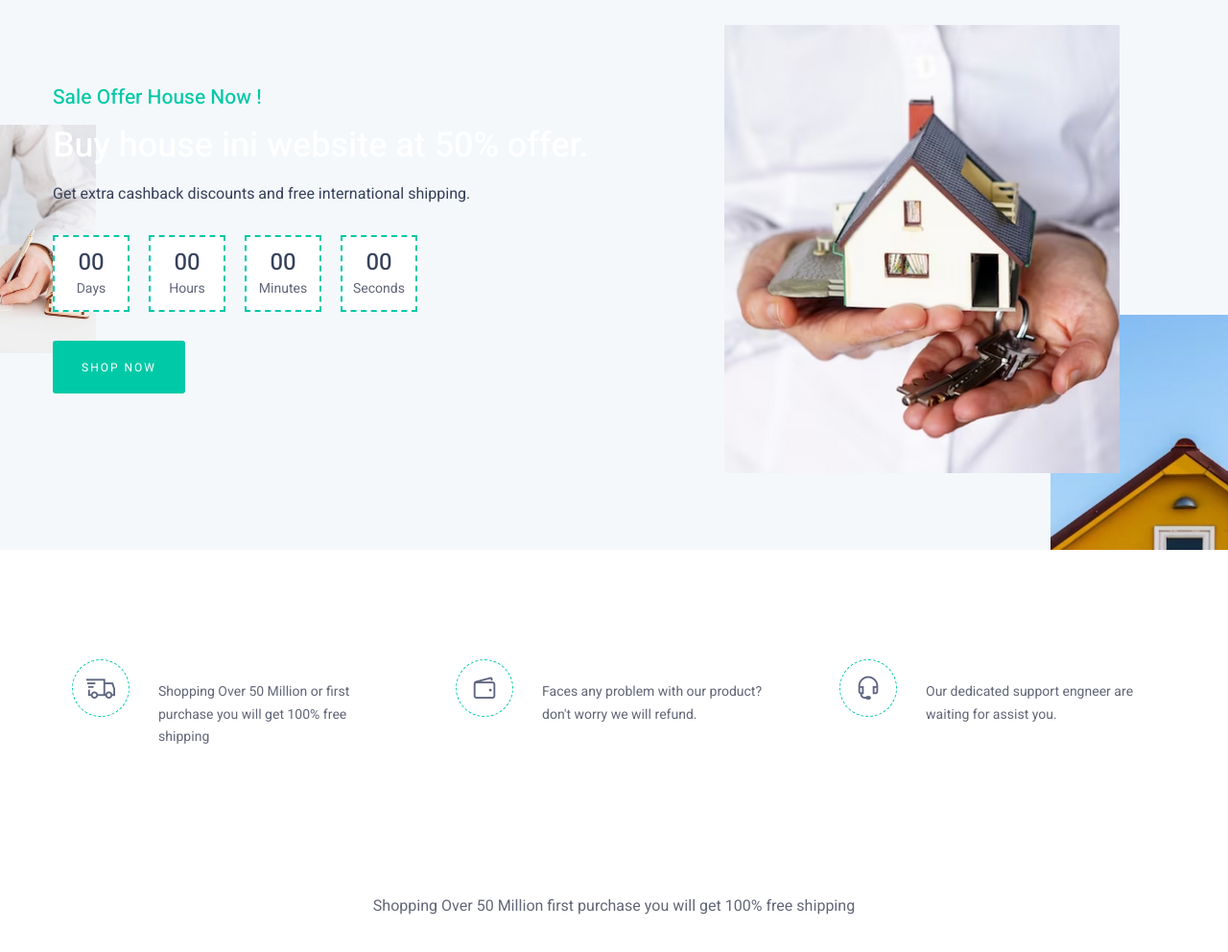
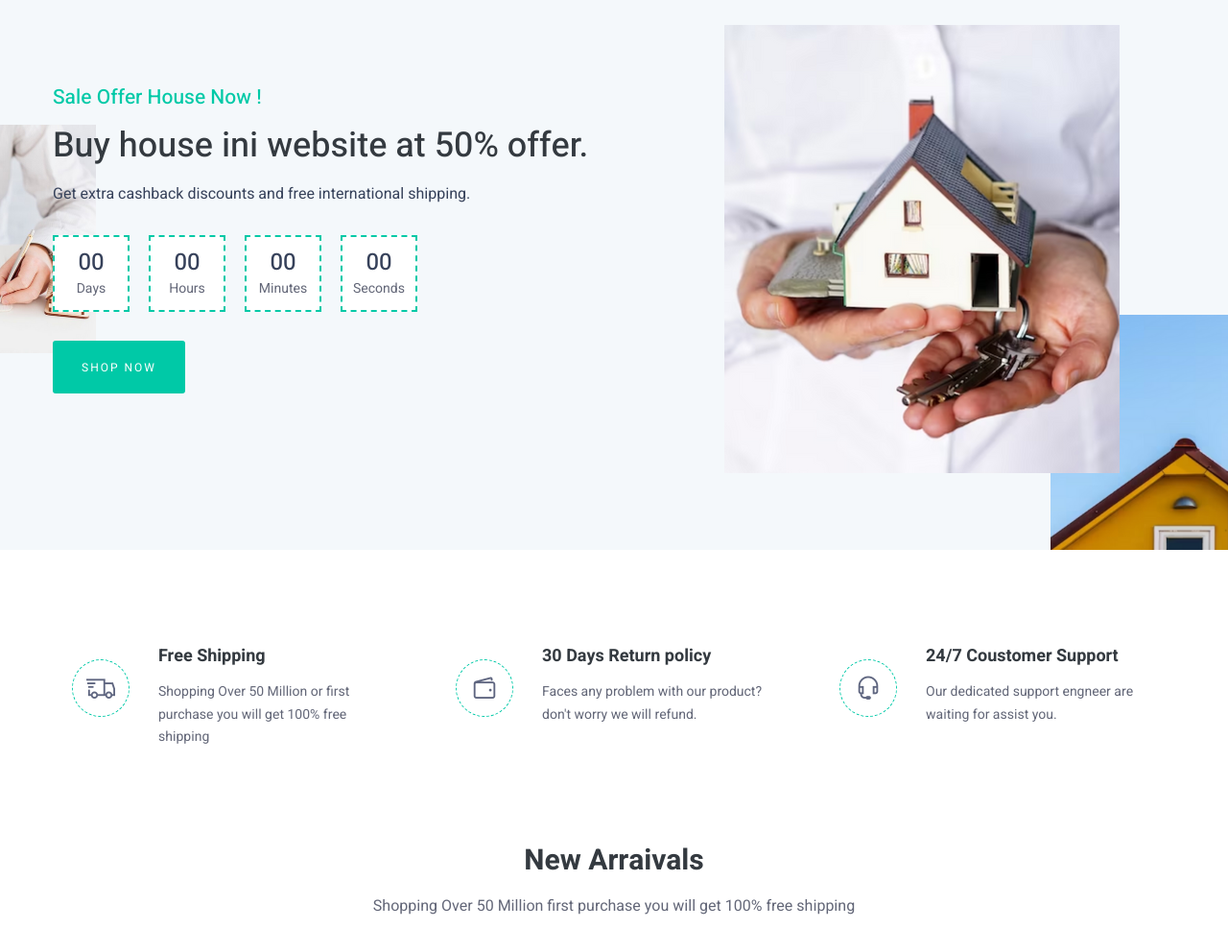
Before and after one commit to alfiiinur/itc, a plain HTML site: page index.html in a window 1280 px wide. Shown: the part 3240-4232 px from the top of the page at 96% size. Drawn offline with Linux system fonts and the light colour scheme; some packages are replaced by stand-ins of ours.

Commit message:
ubah warna yang tidak terlihat menjadi terlihat

```diff
--- a/index.html
+++ b/index.html
@@ -400,7 +400,8 @@
 										Bring Your Dreams Come True Here!!!
 									</h3>
 									<p class="text-white animate-item">
-										Selamat datang di rumah yang akan memenuhi semua kebutuhan dan aspirasi Anda dalam menjalani gaya hidup yang berkualitas."
+										Selamat datang di rumah yang akan memenuhi semua kebutuhan dan aspirasi Anda dalam menjalani gaya
+										hidup yang berkualitas."
 									</p>
 									<div class="btns-group ul-li animate-item clearfix">
 										<ul class="clearfix">
@@ -424,7 +425,8 @@
 										Bring Your Dreams Come True Here!!!
 									</h3>
 									<p class="text-white animate-item">
-										Selamat datang di rumah yang akan memenuhi semua kebutuhan dan aspirasi Anda dalam menjalani gaya hidup yang berkualitas."
+										Selamat datang di rumah yang akan memenuhi semua kebutuhan dan aspirasi Anda dalam menjalani gaya
+										hidup yang berkualitas."
 									</p>
 									<div class="btns-group ul-li animate-item clearfix">
 										<ul class="clearfix">
@@ -448,7 +450,8 @@
 										Bring Your Dreams Come True Here!!!
 									</h3>
 									<p class="text-white animate-item">
-										Selamat datang di rumah yang akan memenuhi semua kebutuhan dan aspirasi Anda dalam menjalani gaya hidup yang berkualitas."
+										Selamat datang di rumah yang akan memenuhi semua kebutuhan dan aspirasi Anda dalam menjalani gaya
+										hidup yang berkualitas."
 									</p>
 									<div class="btns-group ul-li-center animate-item clearfix">
 										<ul class="clearfix">
@@ -496,7 +499,8 @@
 							</a>
 							<div class="promotion-content size-increase position-vertical-center">
 								<h3 class="item-title">
-									<strong class="text-light-green d-block mb-1">50% OFF</strong> <span class="d-block">Rumah Impian</span> <span class="d-block">Harmony Haven</span>
+									<strong class="text-light-green d-block mb-1">50% OFF</strong> <span class="d-block">Rumah
+										Impian</span> <span class="d-block">Harmony Haven</span>
 								</h3>
 								<a href="#!" class="btn-underline">Visit House Now!!!</a>
 							</div>
@@ -548,7 +552,7 @@
 		<section class="shop-section sec-ptb-100 decoration-wrap clearfix">
 			<div class="container">
 				<div class="section-title text-center mb-70">
-					<h2 class="title-text mb-3">Product By Category</h2>
+					<h2 class="title-text mb-3 text-dark">Product By Category</h2>
 					<p class="mb-0">Investasikan Harta Anda, dengan Membeli Aset atau Properti Serta Raih Kesuksesan Properti.</p>
 				</div>
 
@@ -1743,7 +1747,7 @@
 							<div class="col-lg-7 col-md-12 col-sm-12 col-xs-12">
 								<div class="item-content">
 									<h4 class="sub-title text-light-green mb-3"> Sale Offer House Now !</h4>
-									<h2 class="title-text mb-3">Buy house ini website at 50% offer.</h2>
+									<h2 class="title-text mb-3 text-dark">Buy house ini website at 50% offer.</h2>
 									<p class="mb-30">Get extra cashback discounts and free international shipping.</p>
 									<div class="countdown-timer ul-li mb-30 clearfix">
 										<ul class="countdown-list" data-countdown="2022/01/01"></ul>
@@ -1778,7 +1782,7 @@
 						<div class="policy-default clearfix">
 							<div class="item-icon"><i class="las la-shipping-fast"></i></div>
 							<div class="item-content">
-								<h3 class="item-title">Free Shipping</h3>
+								<h3 class="item-title text-dark">Free Shipping</h3>
 								<p class="mb-0">
 									Shopping Over 50 Million or first purchase you will get 100% free shipping
 								</p>
@@ -1790,7 +1794,7 @@
 						<div class="policy-default clearfix">
 							<div class="item-icon"><i class="las la-wallet"></i></div>
 							<div class="item-content">
-								<h3 class="item-title">30 Days Return policy</h3>
+								<h3 class="item-title text-dark">30 Days Return policy</h3>
 								<p class="mb-0">
 									Faces any problem with our product? don't worry we will refund.
 								</p>
@@ -1802,7 +1806,7 @@
 						<div class="policy-default clearfix">
 							<div class="item-icon"><i class="las la-headset"></i></div>
 							<div class="item-content">
-								<h3 class="item-title">24/7 Coustomer Support</h3>
+								<h3 class="item-title text-dark">24/7 Coustomer Support</h3>
 								<p class="mb-0">
 									Our dedicated support engneer are waiting for assist you.
 								</p>
@@ -1823,7 +1827,7 @@
 			<div class="container">
 
 				<div class="section-title text-center mb-70">
-					<h2 class="title-text mb-3">New Arraivals</h2>
+					<h2 class="title-text mb-3 text-dark">New Arraivals</h2>
 					<p class="mb-0">Shopping Over 50 Million first purchase you will get 100% free shipping</p>
 				</div>
 
@@ -2199,7 +2203,7 @@
 						<div class="newsletter-boxed bg-gray clearfix">
 
 							<div class="section-title text-center mb-60">
-								<h2 class="title-text mb-3">Newsletter and offer update</h2>
+								<h2 class="title-text mb-3 text-dark">Newsletter and offer update</h2>
 								<p class="mb-0">Get up to <strong class="text-light-green">30%</strong> off your first purchase by
 									joining Newsletter, and receive weekly amazing Offer!</p>
 							</div>
@@ -2231,7 +2235,7 @@
 			<div class="container">
 
 				<div class="section-title text-center mb-40">
-					<h2 class="title-text mb-3">From our Blog</h2>
+					<h2 class="title-text mb-3 text-dark">From our Blog</h2>
 					<p class="mb-0">Checkout our all latest article from the blog pages about helth. checup, medicine</p>
 				</div>
 
```
